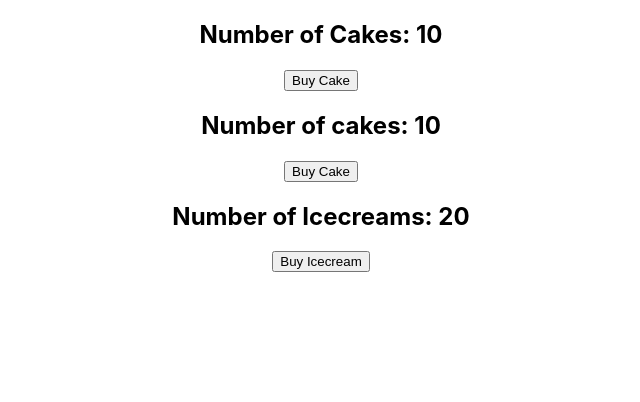
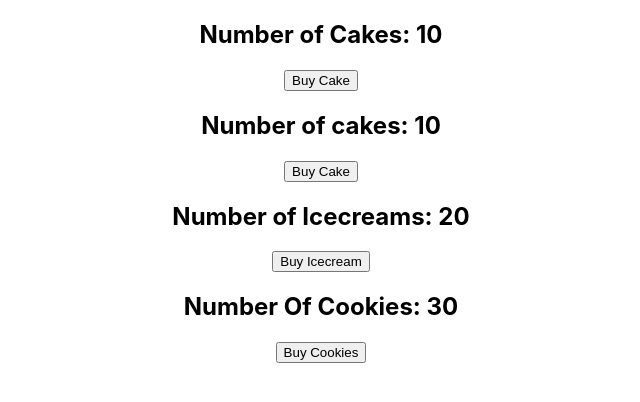
Before and after one commit to halahnasir/cake-shop-app, a React (Create React App) app: page / in a window 1280 px wide. Shown: the top 402 px of the page, without its empty margins (319-959 px from the left). Built offline with nearby package versions, Linux system fonts and the light colour scheme.

Commit message:
Working - Cookies Container

```diff
--- a/src/App.js
+++ b/src/App.js
@@ -4,6 +4,7 @@ import { Provider } from 'react-redux';
 import store from './redux/store';
 import HooksCakeContainer from './components/HooksCakeContainer';
 import IcecreamContainer from './components/IcecreamContainer';
+import CookiesContainer from './components/CookiesContainer';
 
 function App() {
   return (
@@ -12,6 +13,7 @@ function App() {
         <CakeContainer/>
         <HooksCakeContainer/>
         <IcecreamContainer/>
+        <CookiesContainer/>
       </div>
     </Provider>
   );
--- a/src/components/CookiesContainer.js
+++ b/src/components/CookiesContainer.js
@@ -0,0 +1,26 @@
+import React from 'react';
+import { connect } from 'react-redux';
+import buyCookies from '../redux/cookies/CookiesAction';
+
+const CookiesContainer = (props) => {
+    return(
+        <div>
+            <h2>Number Of Cookies: {props.numOfCookies}</h2>
+            <button onClick = {props.buyCookies}>Buy Cookies</button>
+        </div>
+    )
+}
+
+const mapStateToProps = (state) => {
+    return{
+        numOfCookies: state.cookies.numOfCookies
+    }
+}
+
+const mapDispatchToProps = (dispatch) => {
+    return{
+        buyCookies: () => dispatch(buyCookies())
+    }
+}
+
+export default connect(mapStateToProps, mapDispatchToProps)(CookiesContainer);
```
